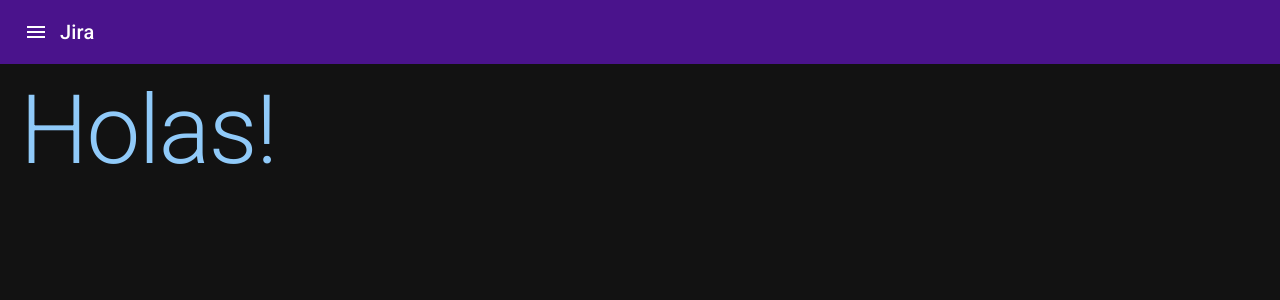
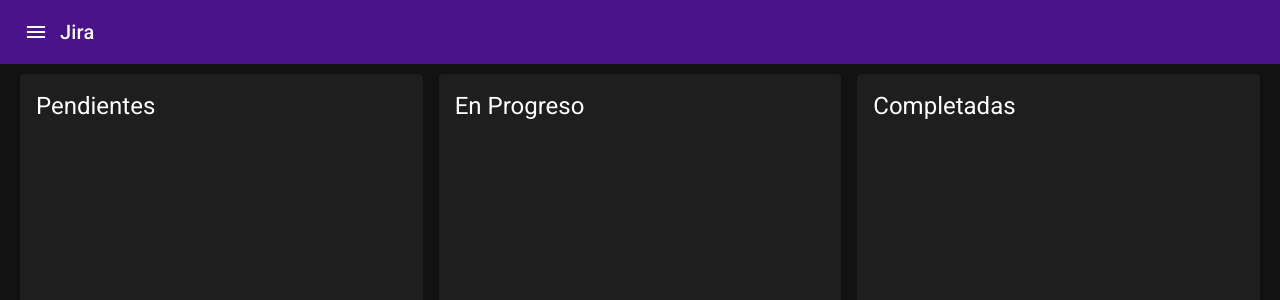
Before and after one commit to gavrilciunterei/jira, a Next.js app: page / in a window 1280 px wide. Shown: the top 300 px of the page. Built offline with nearby package versions, Linux system fonts and the light colour scheme.

Commit message:
feat: home design

```diff
--- a/pages/index.tsx
+++ b/pages/index.tsx
@@ -1,13 +1,33 @@
-import { Typography } from '@mui/material';
 import type { NextPage } from 'next';
+import { Card, CardContent, CardHeader, Grid } from '@mui/material';
 import { Layouts } from '../components/layouts/';
 
 const Home: NextPage = () => {
   return (
-    <Layouts>
-      <Typography variant="h1" color="primary">
-        Holas!
-      </Typography>
+    <Layouts title="Home - Jira">
+      <Grid container spacing={2}>
+        <Grid item xs={12} sm={4}>
+          <Card sx={{ height: 'calc(100vh - 100px)' }}>
+            <CardHeader title="Pendientes" />
+            <CardContent>
+              {/* Agregar nueva tarea */}
+              {/* Listado entradas */}
+            </CardContent>
+          </Card>
+        </Grid>
+
+        <Grid item xs={12} sm={4}>
+          <Card sx={{ height: 'calc(100vh - 100px)' }}>
+            <CardHeader title="En Progreso" />
+          </Card>
+        </Grid>
+
+        <Grid item xs={12} sm={4}>
+          <Card sx={{ height: 'calc(100vh - 100px)' }}>
+            <CardHeader title="Completadas" />
+          </Card>
+        </Grid>
+      </Grid>
     </Layouts>
   );
 };
```
